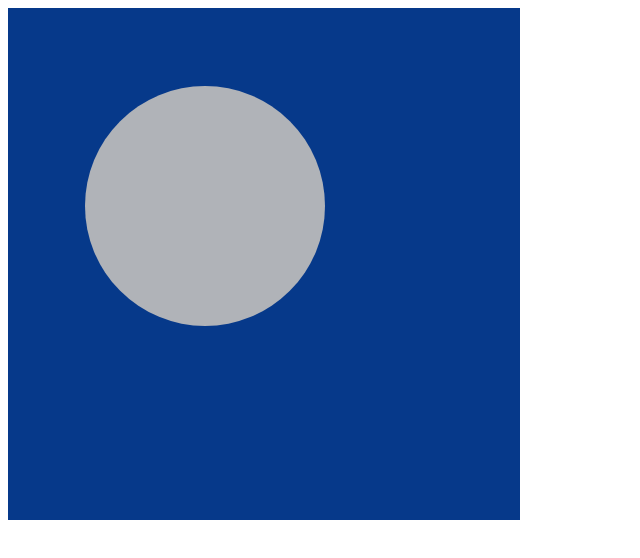
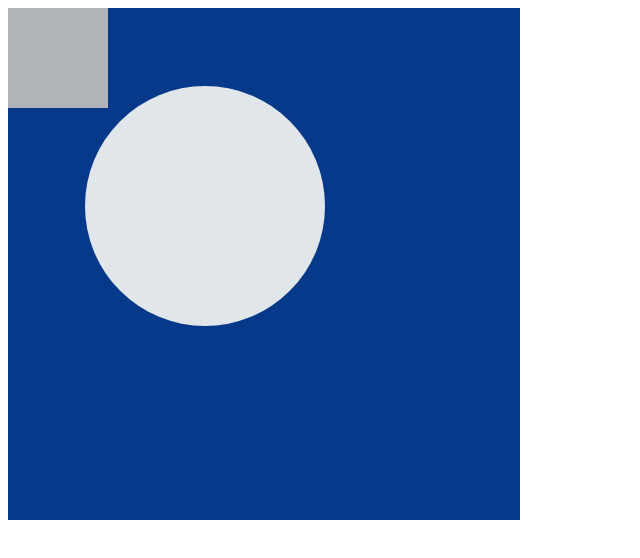
Before and after one commit to xio9/YandexCup, a plain HTML site: page index.html in a window 1280 px wide. Shown: the whole page, without its empty margins (0-640 px from the left). Drawn offline with Linux system fonts and the light colour scheme.

Commit message:
add lil planet 1

```diff
--- a/index.html
+++ b/index.html
@@ -14,12 +14,18 @@
     }
     .planet--big{
         position: absolute;
-        background-color: #b0b3b8;
+        background-color: #e1e6ea;
         width: 240px;
         height: 240px;
         left: 15%;
         top: 15.2%;
         border-radius: 50%;
+    }
+    .planet--lil1{
+        position: absolute;
+        background-color: #b0b3b8;
+        height: 100px;
+        width: 100px;
     }
 </style>
 <body>
```
